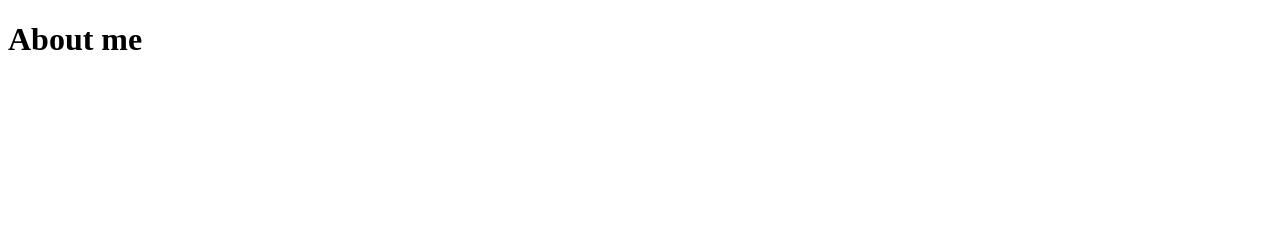
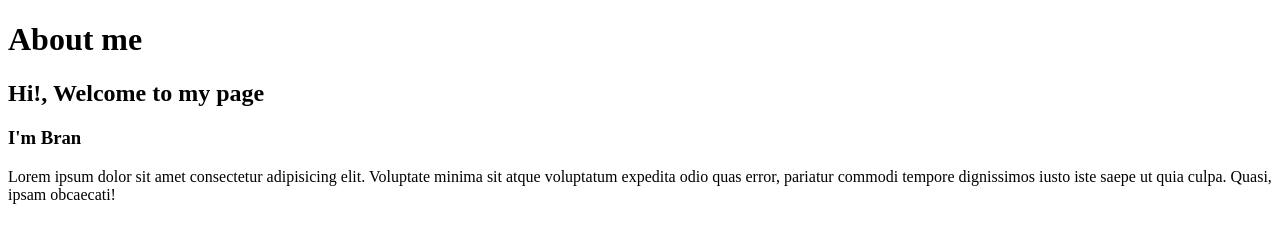
Before and after one commit to BSA9/Proyecto-AzulSchool, a plain HTML site: page index.html in a window 1280 px wide. Drawn offline with Linux system fonts and the light colour scheme.

Commit message:
Added welcome to my page

```diff
--- a/index.html
+++ b/index.html
@@ -7,6 +7,8 @@
 </head>
 <body>
     <h1>About me</h1>
-
+    <h2>Hi!, Welcome to my page</h2>
+    <h3>I'm <span>Bran</span></h3>
+    <p>Lorem ipsum dolor sit amet consectetur adipisicing elit. Voluptate minima sit atque voluptatum expedita odio quas error, pariatur commodi tempore dignissimos iusto iste saepe ut quia culpa. Quasi, ipsam obcaecati!</p>
 </body>
 </html>
```
